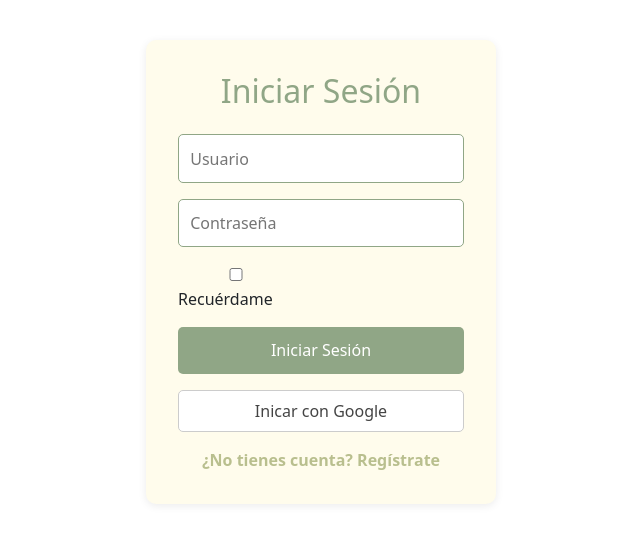
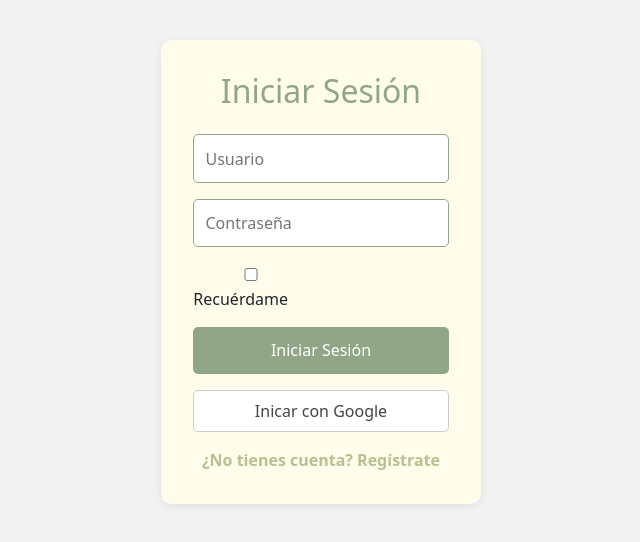
Before and after one commit to Ana0603/libreria-ninos, a React (Create React App) app: page / in a window 1280 px wide. Shown: the top 542 px of the page, without its empty margins (319-959 px from the left). Built offline with nearby package versions, Linux system fonts and the light colour scheme.

Commit message:
colores de la paleta

```diff
--- a/src/App.css
+++ b/src/App.css
@@ -1,38 +1,29 @@
-.App {
-  text-align: center;
+:root {
+  --verde-principal: #90A686;
+  --verde-claro: #B9BF8E;
+  --beige: #D9D3B8;
+  --coral: #D9967E;
+  --gris-fondo: #F2F2F2;
+  --texto: #222;
 }
 
-.App-logo {
-  height: 40vmin;
-  pointer-events: none;
+body {
+  margin: 0;
+  background-color: var(--gris-fondo);
+  color: var(--texto);
+  font-family: -apple-system, BlinkMacSystemFont, 'Segoe UI', 'Roboto', 'Oxygen',
+    'Ubuntu', 'Cantarell', 'Fira Sans', 'Droid Sans', 'Helvetica Neue',
+    sans-serif;
 }
 
-@media (prefers-reduced-motion: no-preference) {
-  .App-logo {
-    animation: App-logo-spin infinite 20s linear;
-  }
+#root {
+  min-height: 100vh;
+  background-color: var(--gris-fondo); /* Asegura fondo en toda el área */
+  display: flex;
+  flex-direction: column;
 }
 
-.App-header {
-  background-color: #282c34;
-  min-height: 100vh;
-  display: flex;
-  flex-direction: column;
-  align-items: center;
-  justify-content: center;
-  font-size: calc(10px + 2vmin);
-  color: white;
+main {
+  padding: 2rem;
+  flex: 1;
 }
-
-.App-link {
-  color: #61dafb;
-}
-
-@keyframes App-logo-spin {
-  from {
-    transform: rotate(0deg);
-  }
-  to {
-    transform: rotate(360deg);
-  }
-}
--- a/src/App.js
+++ b/src/App.js
@@ -21,7 +21,7 @@ function App() {
   return (
     <BrowserRouter>
       <Header />
-      <main style={{ padding: '2rem' }}>
+      <main >
         <Routes>
           <Route path="/libros" element={<CatalogoLibros />} />
           <Route path="/libros/:id" element={<PaginaLibro />} />
```
